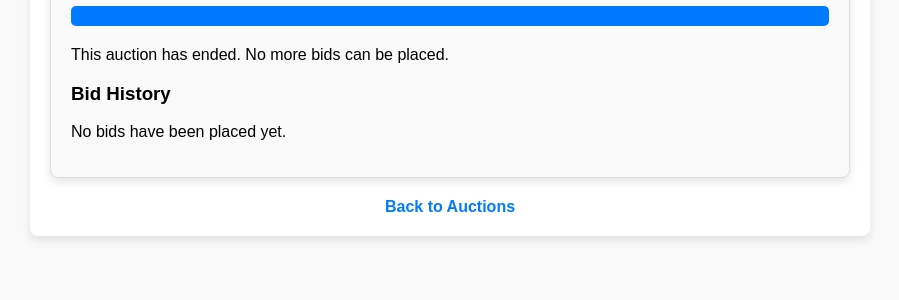
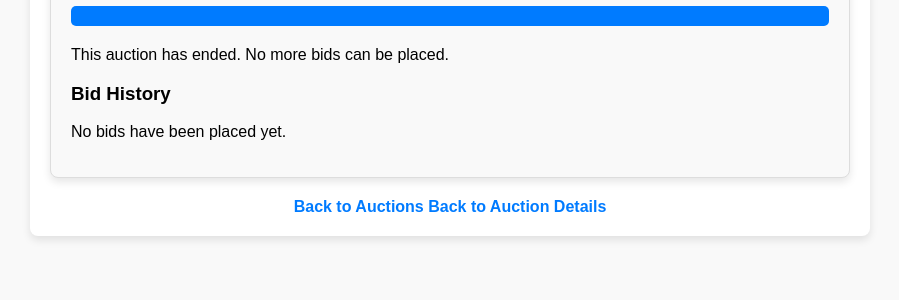
Before and after one commit to nickmwangemi/auction, a Django app: template auctions/templates/auctions/place_bid.html in a window 1280 px wide. Shown: the part 316-616 px from the top of the page, without its empty margins (190-1089 px from the left). Run offline with Django 5.2, Linux system fonts and the light colour scheme; the template is opened without the code that fills it, so the values that code supplies are empty.

Commit message:
update place bid template with back to auction details link

```diff
--- a/auctions/templates/auctions/place_bid.html
+++ b/auctions/templates/auctions/place_bid.html
@@ -114,6 +114,7 @@
 
 <div class="navigation-links">
     <a href="{% url 'home' %}" class="nav-link">Back to Auctions</a>
+    <a href="{% url 'auction_detail' listing.auction.id %}" class="nav-link">Back to Auction Details</a>
 </div>
 
 <style>
```
